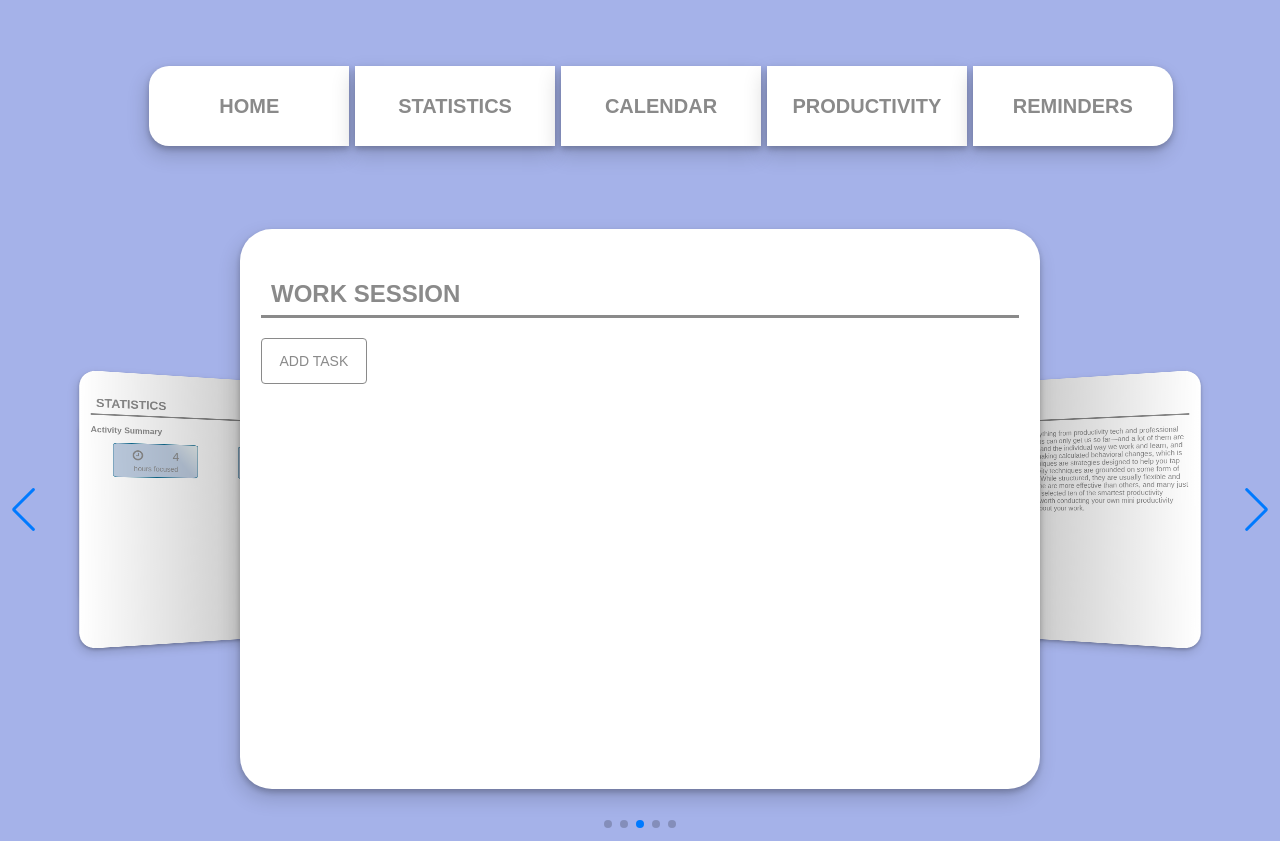
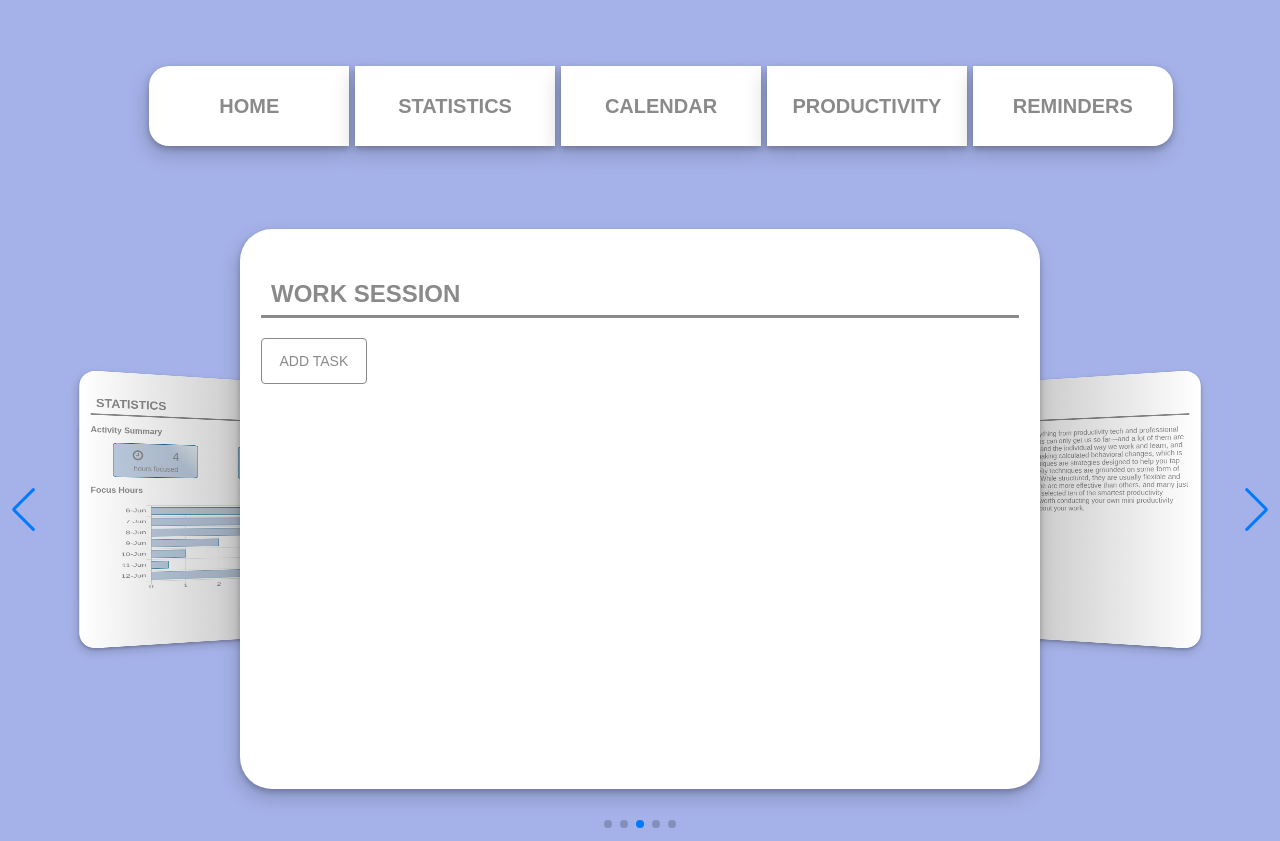
Before and after one commit to sedc-codecademy/sp2022-cp03-pwa-1, a plain HTML site: page src/index.html in a window 1280 px wide. Drawn offline with nearby package versions, Linux system fonts and the light colour scheme.

Commit message:
Adding Focus Hours and Chart

```diff
--- a/src/Statistics/Focus-Hours/FocusHours.css
+++ b/src/Statistics/Focus-Hours/FocusHours.css
@@ -0,0 +1,9 @@
+#chartContainer {
+    display: block;
+    height:185px;
+    width:607px;
+}
+#dynamicChart {
+    height:100%;
+    width:100%;
+}
--- a/src/Statistics/Focus-Hours/FocusHours.js
+++ b/src/Statistics/Focus-Hours/FocusHours.js
@@ -0,0 +1,64 @@
+let myChart = document.getElementById('dynamicChart').getContext('2d');
+
+    // Global Options
+    Chart.defaults.global.defaultFontFamily = '"Barlow", sans-serif';
+    Chart.defaults.global.defaultFontSize = 16;
+    Chart.defaults.global.defaultFontColor = '#777';
+
+    let massPopChart = new Chart(myChart, {
+      type:'horizontalBar', // other possible forms: bar, horizontalBar, pie, line, doughnut, radar, polarArea
+      data:{
+        labels:['6-Jun', '7-Jun', '8-Jun', '9-Jun', '10-Jun', '11-Jun', '12-Jun'],
+        datasets:[{
+        //   label:'Hours per Day', //refers to label in the legend
+          data:[
+            5,
+            4,
+            6.5,
+            2,
+            1,
+            0.5,
+            3.5,
+          ],
+          backgroundColor:[
+            'rgb(191,206,226)',
+            'rgb(191,206,226)',
+            'rgb(191,206,226)',
+            'rgb(191,206,226)',
+            'rgb(191,206,226)',
+            'rgb(191,206,226)',
+            'rgb(191,206,226)'
+          ],
+
+          borderWidth:1,
+          borderColor:'rgb(12, 106, 143)',
+          hoverBorderWidth:3,
+          hoverBorderColor:'rgb(12, 106, 143)'
+        }]
+      },
+      options:{
+        title:{
+          display:false,// if true -> title of the chart will be displayed
+          text:'Hours per Day',
+          fontSize:16,
+        },
+        legend:{
+          display:false,//if true -> legend of the chart will be displayed
+          position:'right',
+          labels:{
+            fontColor:'#000'
+          }
+        },
+        layout:{
+          padding:{
+            left:50,
+            right:0,
+            bottom:0,
+            top:0
+          }
+        },
+        tooltips:{
+          enabled:true
+        }
+      }
+    });
--- a/src/index.html
+++ b/src/index.html
@@ -9,6 +9,7 @@
     <link rel="stylesheet" href="https://cdnjs.cloudflare.com/ajax/libs/font-awesome/4.7.0/css/font-awesome.min.css">
     <link rel="stylesheet" href="style.css" type="text/css" />
     <link rel="stylesheet" href="Statistics/Activity-Summary/ActivitySummary.css" type="text/css" />
+    <script src="https://cdnjs.cloudflare.com/ajax/libs/Chart.js/2.6.0/Chart.min.js"></script>
     <link rel="stylesheet" href="Statistics/Focus-Hours/FocusHours.css" type="text/css" />
     <title>Productivity Web App</title>
 </head>
@@ -72,6 +73,10 @@
                                     <p>days streak</p>
                                 </div>
                             </div>
+                            <h3>Focus Hours</h3>
+                            <div id="chartContainer">
+                                <canvas id="dynamicChart"></canvas>
+                            </div>
                         </div>
                     </div>
                 </div>
```
